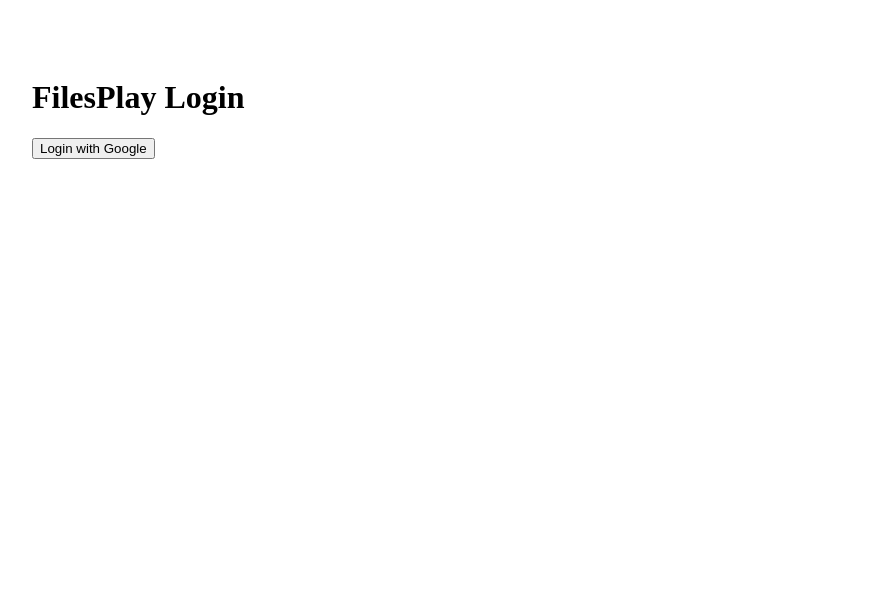
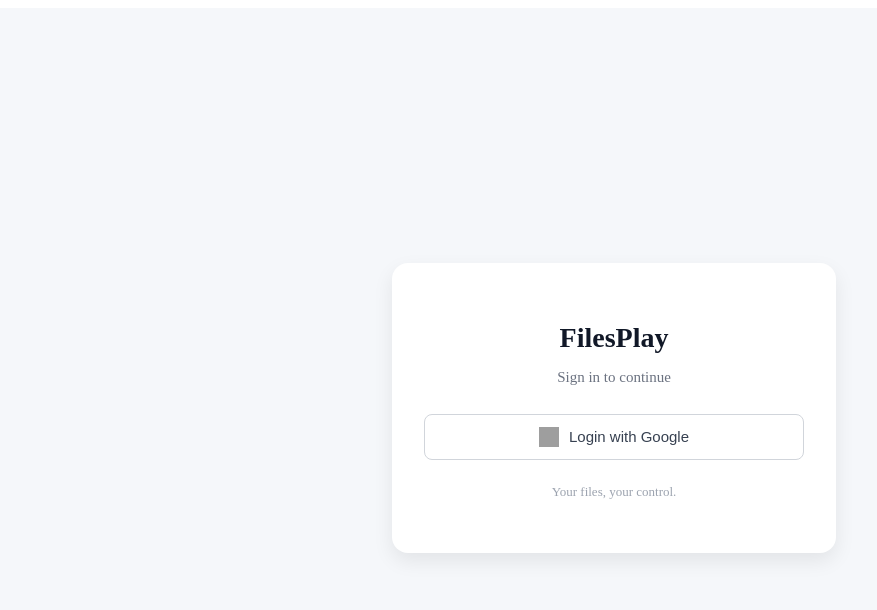
Before and after one commit to borradevendar/filesPlay_frontend, a React app: page / in a window 1280 px wide. Shown: the top 610 px of the page, without its empty margins (26-903 px from the left). Built offline with nearby package versions, Linux system fonts and the light colour scheme; no server answers; grey boxes are pictures that could not be loaded; the HTML template or start-up script is replaced by a standard one.

Commit message:
feat : login UI/UX

```diff
--- a/src/pages/LoginPage.tsx
+++ b/src/pages/LoginPage.tsx
@@ -1,13 +1,94 @@
 // src/pages/LoginPage.tsx
 export default function LoginPage() {
   const login = () => {
-    window.location.href = "http://localhost:4000/auth/google";
+    window.location.href = `${import.meta.env.VITE_API_URL}`;
   };
 
   return (
-    <div style={{ padding: 50 }}>
-      <h1>FilesPlay Login</h1>
-      <button onClick={login}>Login with Google</button>
+    <div
+      style={{
+        height: "100vh",
+        display: "flex",
+        justifyContent: "center",
+        alignItems: "center",
+        background: "#f5f7fa",
+      }}
+    >
+      <div
+        style={{
+          width: "100%",
+          maxWidth: 380,
+          padding: "40px 32px",
+          borderRadius: 16,
+          background: "white",
+          boxShadow: "0 8px 20px rgba(0,0,0,0.08)",
+          textAlign: "center",
+        }}
+      >
+        <h1
+          style={{
+            fontSize: 28,
+            fontWeight: 700,
+            marginBottom: 12,
+            color: "#111827",
+          }}
+        >
+          FilesPlay
+        </h1>
+
+        <p
+          style={{
+            color: "#6B7280",
+            fontSize: 15,
+            marginBottom: 28,
+          }}
+        >
+          Sign in to continue
+        </p>
+
+        <button
+          onClick={login}
+          style={{
+            width: "100%",
+            padding: "12px 16px",
+            borderRadius: 8,
+            border: "1px solid #d1d5db",
+            background: "white",
+            display: "flex",
+            alignItems: "center",
+            justifyContent: "center",
+            gap: 10,
+            cursor: "pointer",
+            fontSize: 15,
+            fontWeight: 500,
+            color: "#374151",
+            transition: "0.2s",
+          }}
+          onMouseOver={(e) => {
+            e.currentTarget.style.background = "#f9fafb";
+          }}
+          onMouseOut={(e) => {
+            e.currentTarget.style.background = "white";
+          }}
+        >
+          <img
+            src="https://www.svgrepo.com/show/475656/google-color.svg"
+            alt="Google"
+            style={{ width: 20, height: 20 }}
+          />
+          Login with Google
+        </button>
+
+        <p
+          style={{
+            marginTop: 24,
+            fontSize: 13,
+            color: "#9CA3AF",
+          }}
+        >
+          Your files, your control.
+        </p>
+      </div>
     </div>
   );
 }
```
